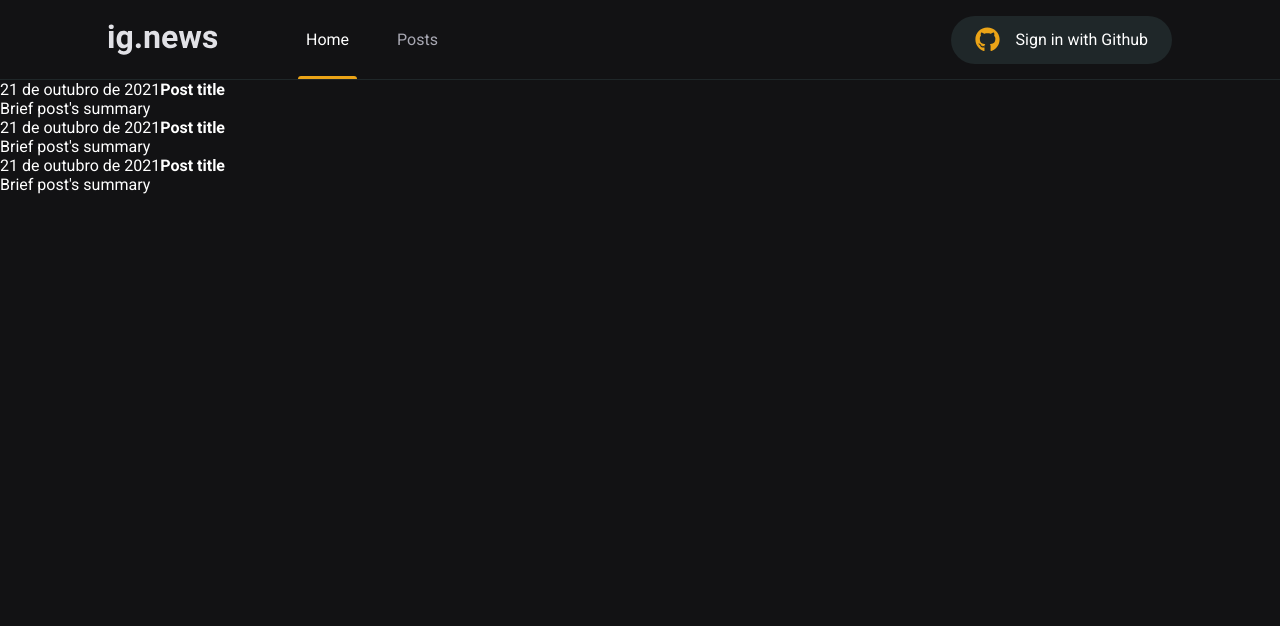
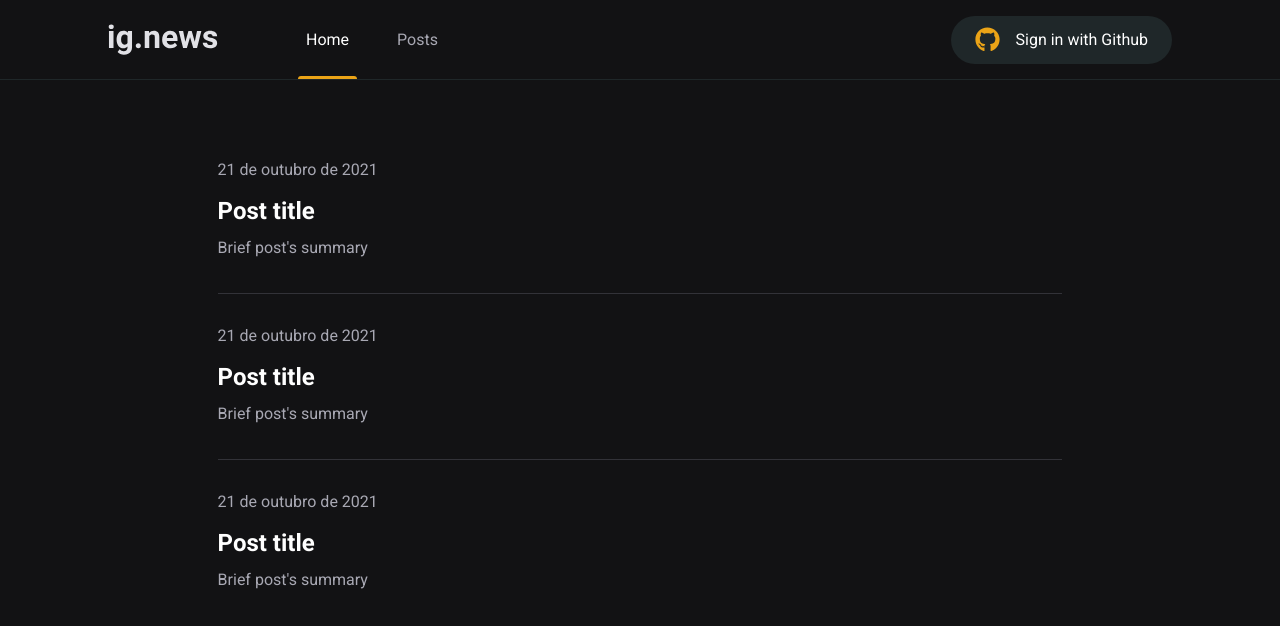
Before and after one commit to camilacno/ignite-ignews, a Next.js app: page /posts in a window 1280 px wide. Shown: the top 626 px of the page. Built offline with nearby package versions, Linux system fonts and the light colour scheme; no server answers.

Commit message:
Create posts page

```diff
--- a/src/pages/posts/index.tsx
+++ b/src/pages/posts/index.tsx
@@ -1,5 +1,7 @@
+import React from 'react';
 import Head from 'next/head';
-import React from 'react';
+
+import styles from './styles.module.scss';
 
 export default function Posts() {
   return (
@@ -8,8 +10,8 @@ export default function Posts() {
         <title>Posts | ig.news</title>
       </Head>
 
-      <main>
-        <div>
+      <main className={styles.container}>
+        <div className={styles.posts}>
           <a href='#'>
             <time>21 de outubro de 2021</time>
             <strong>Post title</strong>
--- a/src/pages/posts/styles.module.scss
+++ b/src/pages/posts/styles.module.scss
@@ -0,0 +1,45 @@
+.container {
+  max-width: 1120px;
+  margin: 0 auto;
+  padding: 0 2rem;
+}
+
+.posts {
+  max-width: 80%;
+  margin: 5rem auto 0;
+
+  a {
+    display: block;
+
+    & + a {
+      margin-top: 2rem;
+      padding-top: 2rem;
+      border-top: 1px solid var(--gray-700);
+    }
+
+    time {
+      align-items: center;
+      color: var(--gray-300);
+      display: flex;
+      font-size: 1rem;
+    }
+
+    strong {
+      display: block;
+      font-size: 1.5rem;
+      margin-top: 1rem;
+      line-height: 2rem;
+      transition: color 0.2s;
+    }
+
+    p {
+      color: var(--gray-300);
+      margin-top: 0.5rem;
+      line-height: 1.625rem;
+    }
+
+    &:hover strong {
+      color: var(--yellow-500);
+    }
+  }
+}
--- a/src/styles/global.scss
+++ b/src/styles/global.scss
@@ -21,6 +21,7 @@
   --gray-100: #e1e1e6;
   --gray-300: #a8a8b3;
   --gray-400: #737380;
+  --gray-700: #323238;
   --gray-800: #29292e;
   --gray-850: #1f2729;
   --gray-900: #121214;
```
